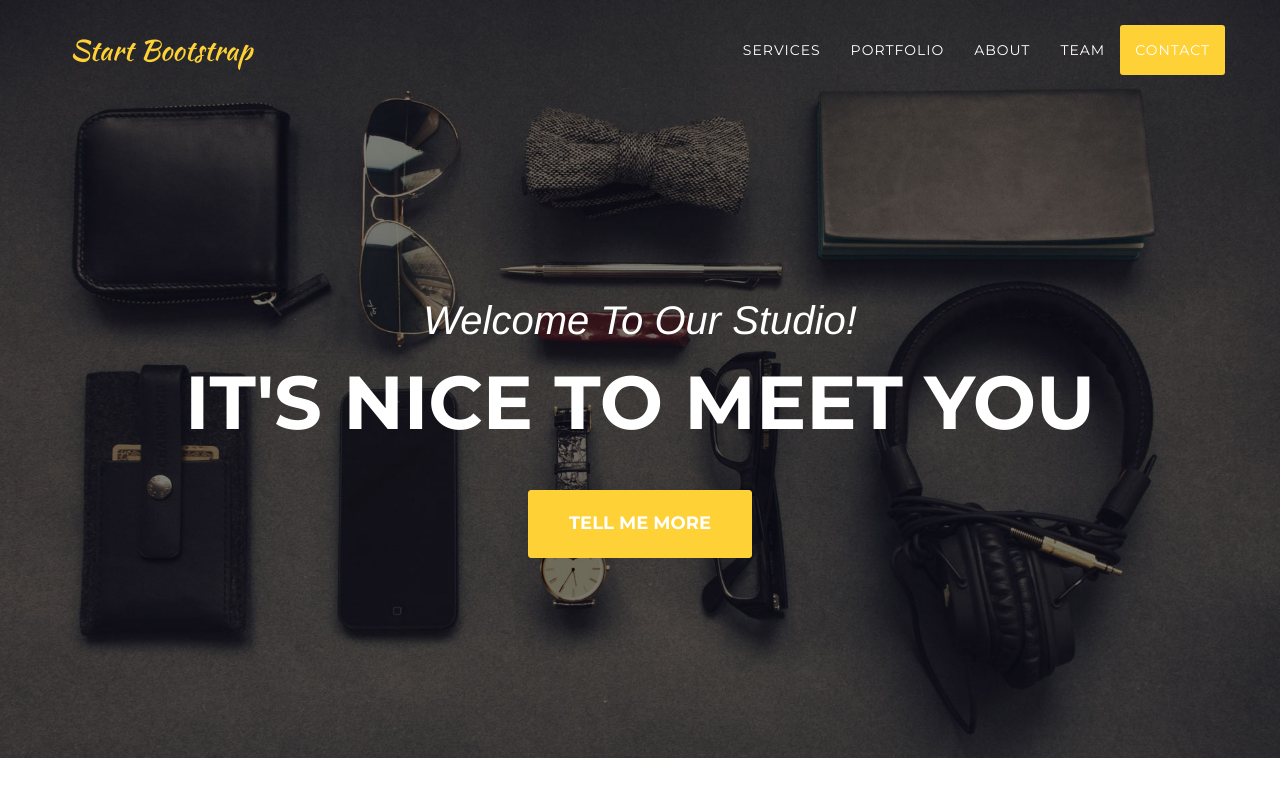
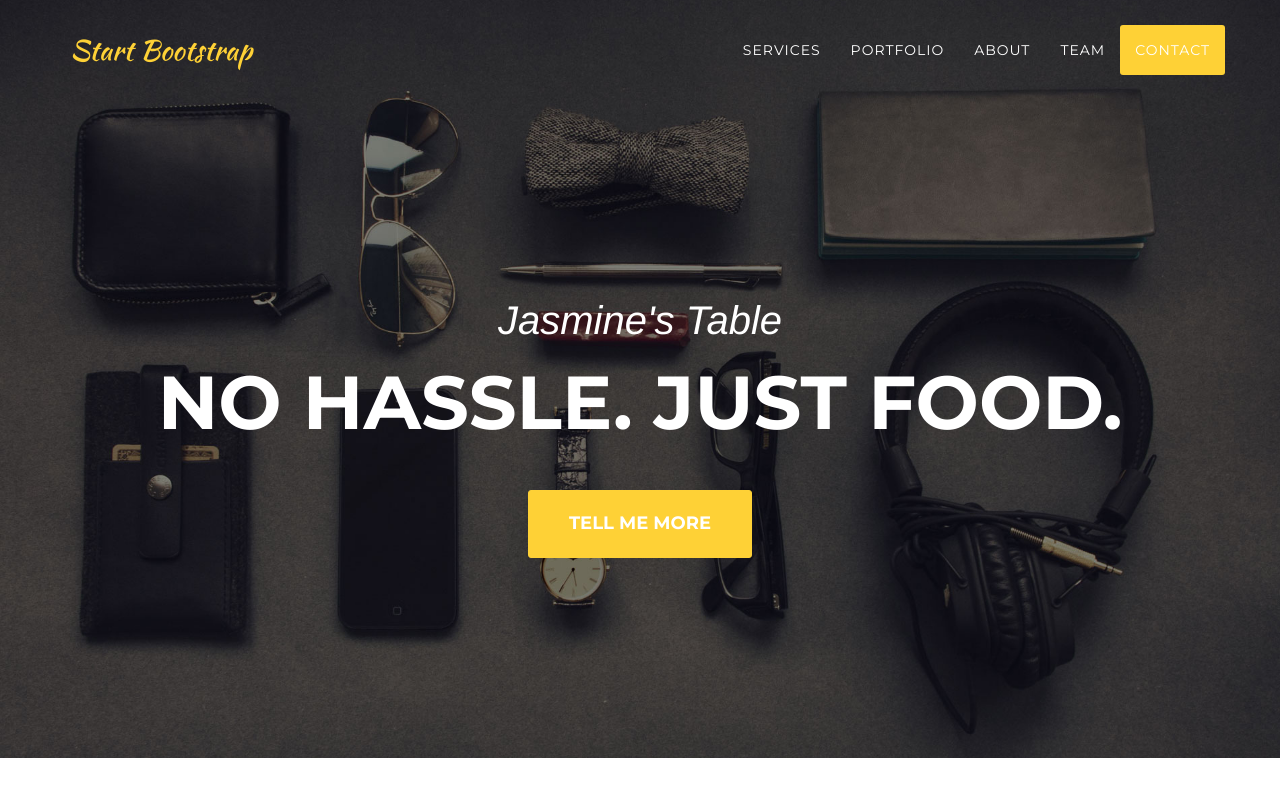
Before and after one commit to jasminejaros/table, a website: page index.html in a window 1280 px wide. Shown: the top 800 px of the page. Drawn offline with nearby package versions, Linux system fonts and the light colour scheme; a web font is replaced by a local one.

Commit message:
title change

```diff
--- a/index.html
+++ b/index.html
@@ -78,8 +78,8 @@
     <header>
         <div class="container">
             <div class="intro-text">
-                <div class="intro-lead-in">Welcome To Our Studio!</div>
-                <div class="intro-heading">It's Nice To Meet You</div>
+                <div class="intro-lead-in">Jasmine's Table</div>
+                <div class="intro-heading">No hassle. Just food.</div>
                 <a href="#services" class="page-scroll btn btn-xl">Tell Me More</a>
             </div>
         </div>
```
Also changed, not shown: 7 other files.
